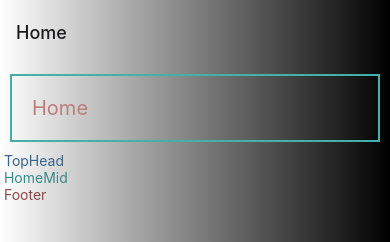
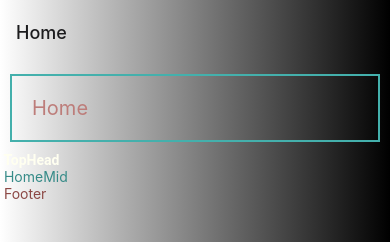
Before and after one commit to psteingh/LTRapp, a React Native app: screen /Home in a window 390 px wide. Shown: the top 242 px of the page. Built offline with nearby package versions, Linux system fonts and the light colour scheme.

Commit message:
ltrapp04301109

```diff
--- a/home/tophead.js
+++ b/home/tophead.js
@@ -14,6 +14,8 @@ export default TopHead;
 
 const styles = StyleSheet.create({
     topHeadText: {
-        color: Colors.primaryDblue
+        color: Colors.primaryOffWhite,
+        fontFamily: 'Roboto',
+        fontWeight: 'bold'
     }
 });
```
